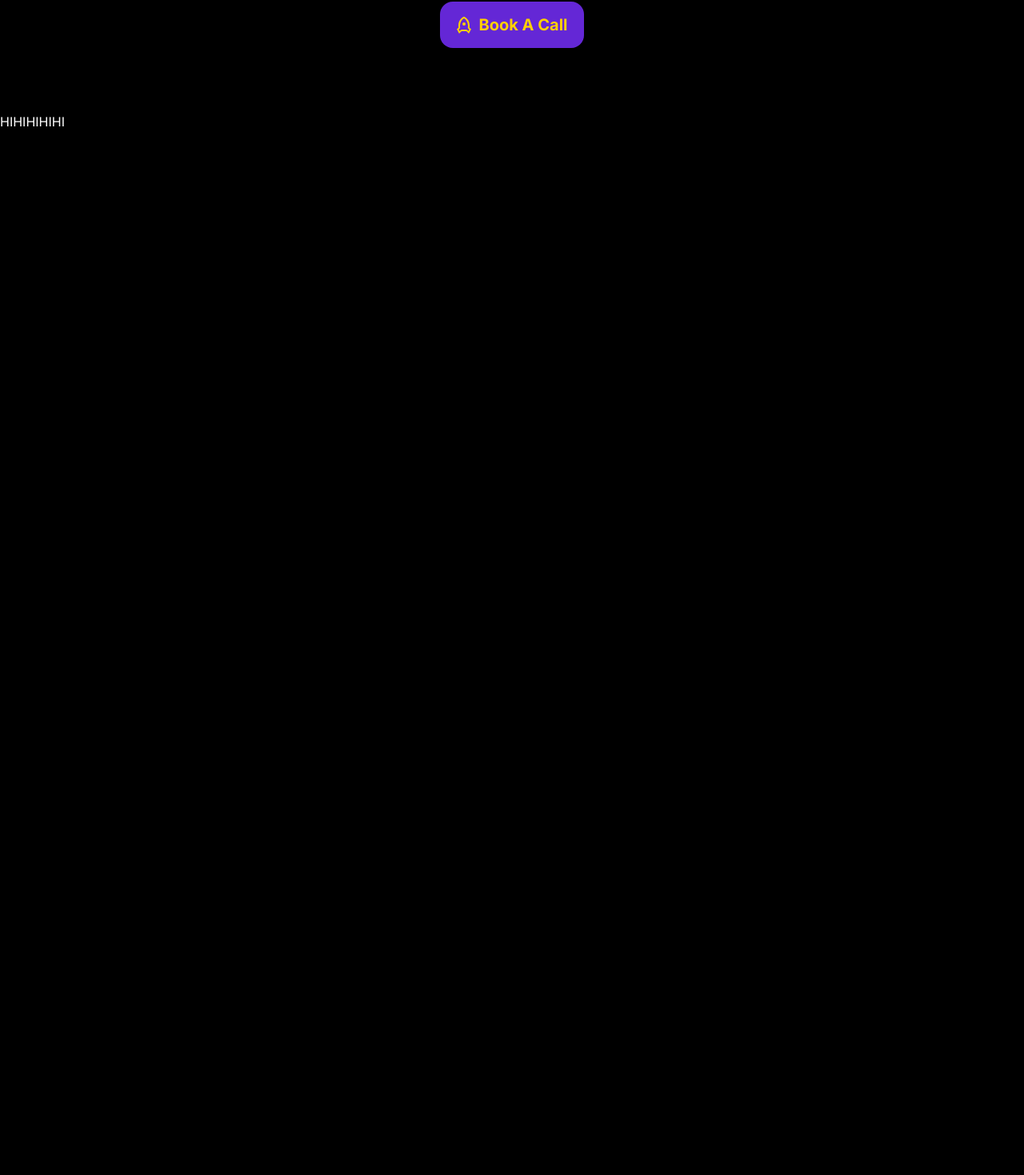
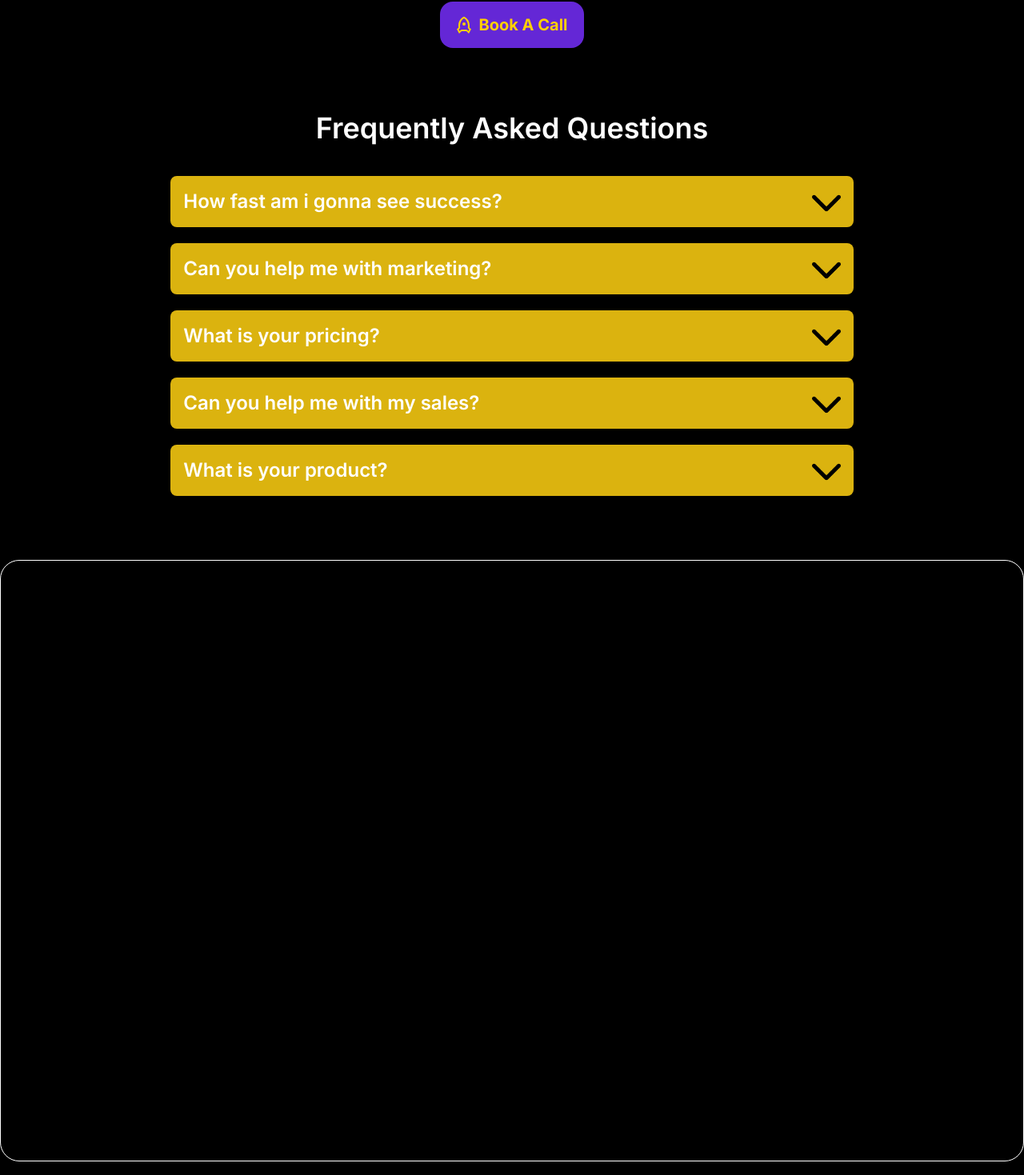
Before and after one commit to AXODUS21/template1, a React (Vite) app: page / in a window 1280 px wide. Shown: the part 4859-6328 px from the top of the page at 80% size. Before the commit the page ends 5023 px from the top, so only its background shows below. Built offline with nearby package versions, Linux system fonts and the light colour scheme.

Commit message:
FAQ frame done

```diff
--- a/public/assets/index.js
+++ b/public/assets/index.js
@@ -7,6 +7,7 @@ import logo from "/assets/logo.png"
 import logoBanner from "/assets/logo-banner.png"
 import logoBannerNoBg from "/assets/logo-banner-removebg.png"
 import logoBg from "/assets/logo-background.png"
+import arrowdown from "/assets/arrow-down.png"
 
 export {
     twoStar,
@@ -18,4 +19,5 @@ export {
     logoBanner,
     logoBannerNoBg,
     logoBg,
+    arrowdown
 }
--- a/src/App.jsx
+++ b/src/App.jsx
@@ -6,6 +6,7 @@ import Solutions from './sections/Solutions'
 import Testimonials from './sections/Testimonials'
 import CaseStudies from './sections/CaseStudies'
 import FAQ from './sections/FAQ'
+import BookCall from './sections/BookCall'
 function App() {
 
   return (
@@ -18,6 +19,7 @@ function App() {
        <Testimonials/>
        <CaseStudies/>
        <FAQ/>
+       <BookCall/>
     </main>
   )
 }
--- a/src/constants/index.js
+++ b/src/constants/index.js
@@ -34,7 +34,7 @@ export const navigation = [
     id: "5",
     title: "FAQ",
     url: "FAQ",
-    offset: -100,
+    offset: -50,
   },
 ];
 
@@ -149,3 +149,31 @@ export const caseStudy = [
     convertionRate: 33
   },
 ];
+
+export const faqs = [
+  {
+    id: "0",
+    question: "How fast am i gonna see success?",
+    answer: "like super super fast ;)"
+  },
+  {
+    id: "1",
+    question: "Can you help me with marketing?",
+    answer: "yes, we can help you with marketing, but we are not a marketing agency"
+  },
+  {
+    id: "2",
+    question: "What is your pricing?",
+    answer: "we are a freelance agency, so we have a flat rate of $200 per hour"
+  },
+  {
+    id: "3",
+    question: "Can you help me with my sales?",
+    answer: "yes, we can help you with sales, but we are not a sales agency"
+  },
+  {
+    id: "4",
+    question: "What is your product?",
+    answer: "we are a product development agency, so we help you develop products"
+  }
+];
--- /dev/null
+++ b/src/sections/BookCall.jsx
@@ -0,0 +1,21 @@
+import React from 'react'
+import { Element } from 'react-scroll'
+
+const BookCall = () => {
+  return (
+    <Element name='Call'>
+        <div className="">
+          <div className="relative">
+            <div className="relative z-20 flex items-center h-[39rem] mb-5 p-5 border border-n-1/10 rounded-3xl overflow-hidden lg:p-7 xl:h-[47rem]">
+              <div
+                className="calendly-inline-widget h-full w-full"
+                data-url="https://calendly.com/oscar-hansen1/meeting?hide_gdpr_banner=1"
+              ></div>
+            </div>
+          </div>
+        </div>
+    </Element>
+  )
+}
+
+export default BookCall
--- a/src/sections/FAQ.jsx
+++ b/src/sections/FAQ.jsx
@@ -1,12 +1,52 @@
-import React from 'react'
+import React, { useState } from 'react'
 import { Element } from 'react-scroll'
+import { faqs } from '../constants';
+import { arrowdown } from '../../public/assets';
 
 const FAQ = () => {
+  const [activeId, setActiveId] = useState()
+
   return (
-    <Element name='FAQ'>
-        HIHIHIHIHI
+    <Element name="FAQ" className='mb-20'>
+      <div className="mb-10">
+        <h2 className="header text-center">Frequently Asked Questions</h2>
+      </div>
+
+      <div className="flex w-full justify-center">
+        <div className="grid gap-5 w-2/3">
+          {faqs.map((faq) => {
+            const active = activeId === faq.id;
+
+          return (
+            <div
+              key={faq.id}
+              className={`rounded-lg p-4 transition-all duration-500 overflow-hidden ${
+                active ? "bg-primary h-40" : "bg-secondary h-16"
+              }`}
+            >
+              <h3 className="text-2xl font-semibold mb-5 flex justify-between">
+                {faq.question}
+                <div
+                  onClick={() => setActiveId(faq.id)}
+                  className="cursor-pointer"
+                >
+                  <img
+                    src={arrowdown}
+                    className={`select-none w-9 transition-all duration-500 ${
+                      active ? "rotate-180" : ""
+                    }`}
+                  />
+                </div>
+              </h3>
+
+              <div className="">{faq.answer}</div>
+            </div>
+          );})}
+
+        </div>
+      </div>
     </Element>
-  )
+  );
 }
 
 export default FAQ
```
Also changed, not shown: public/assets/arrow-down.png (added).
